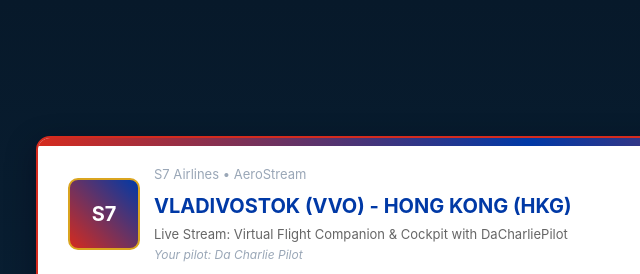
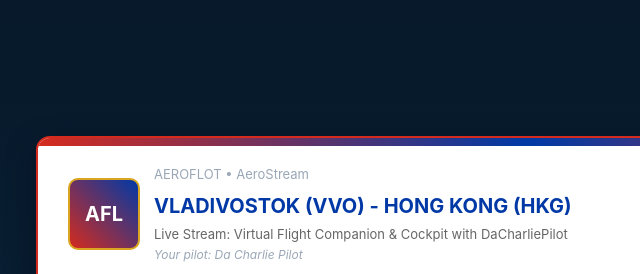
Before and after one commit to DaCharlieOne/fllightticket_to_stream, a plain HTML site: page index.html in a window 1280 px wide. Shown: the top 274 px of the page, 112-752 px from the left. Drawn offline with Linux system fonts and the light colour scheme.

Commit message:
Change airline logo and update translations to AEROFLOT

```diff
--- a/index.html
+++ b/index.html
@@ -358,9 +358,9 @@
 
     <div class="left">
       <div class="airline">
-        <div class="logo">S7</div>
+        <div class="logo">AFL</div>
         <div>
-          <div class="muted" id="airlineText">S7 Airlines • AeroStream</div>
+          <div class="muted" id="airlineText">AEROFLOT • AeroStream</div>
           <h1 id="routeText">SHANGHAI (PVG) - VLADIVOSTOK (VVO)</h1>
           <div class="small" id="streamText">Live Stream: Virtual Flight Companion & Cockpit with DaCharliePilot</div>
           <div class="pilot-info">Your pilot: <span id="pilotName">Da Charlie Pilot</span></div>
@@ -449,7 +449,7 @@
   // Translations - JETZT DYNAMISCH AUS DER CONFIG
   const translations = {
     de: {
-      airline: "S7 Airlines • AeroStream",
+      airline: "AEROFLOT • AeroStream",
       route: CONFIG.departure.city + " (" + CONFIG.departure.code + ") - " + CONFIG.arrival.city + " (" + CONFIG.arrival.code + ")",
       stream: "Live‑Stream: Virtuelle Flugbegleitung & Cockpit mit DaCharliePilot",
       pilot: "Ihr Pilot:",
@@ -472,7 +472,7 @@
       seat: "Sitz"
     },
     en: {
-      airline: "S7 Airlines • AeroStream",
+      airline: "AEROFLOT • AeroStream",
       route: CONFIG.departure.city + " (" + CONFIG.departure.code + ") - " + CONFIG.arrival.city + " (" + CONFIG.arrival.code + ")",
       stream: "Live Stream: Virtual Flight Companion & Cockpit with DaCharliePilot",
       pilot: "Your pilot:",
```
